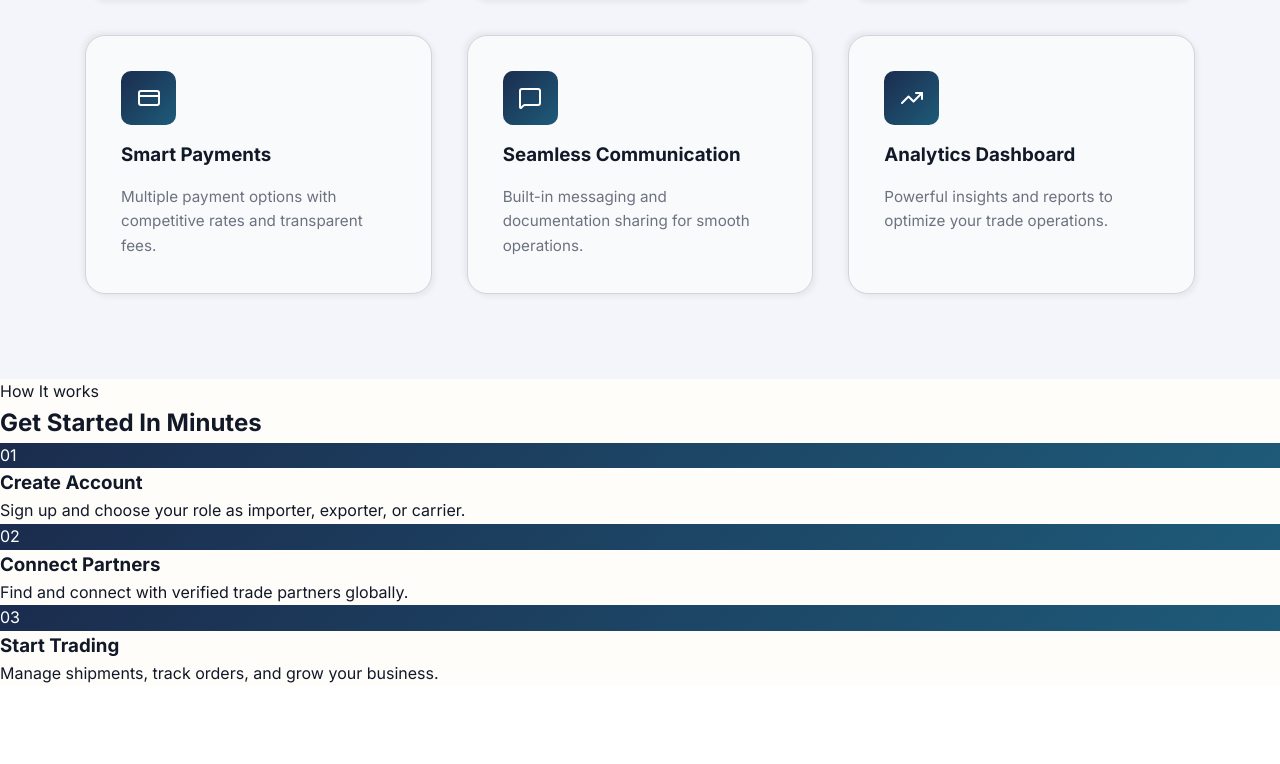
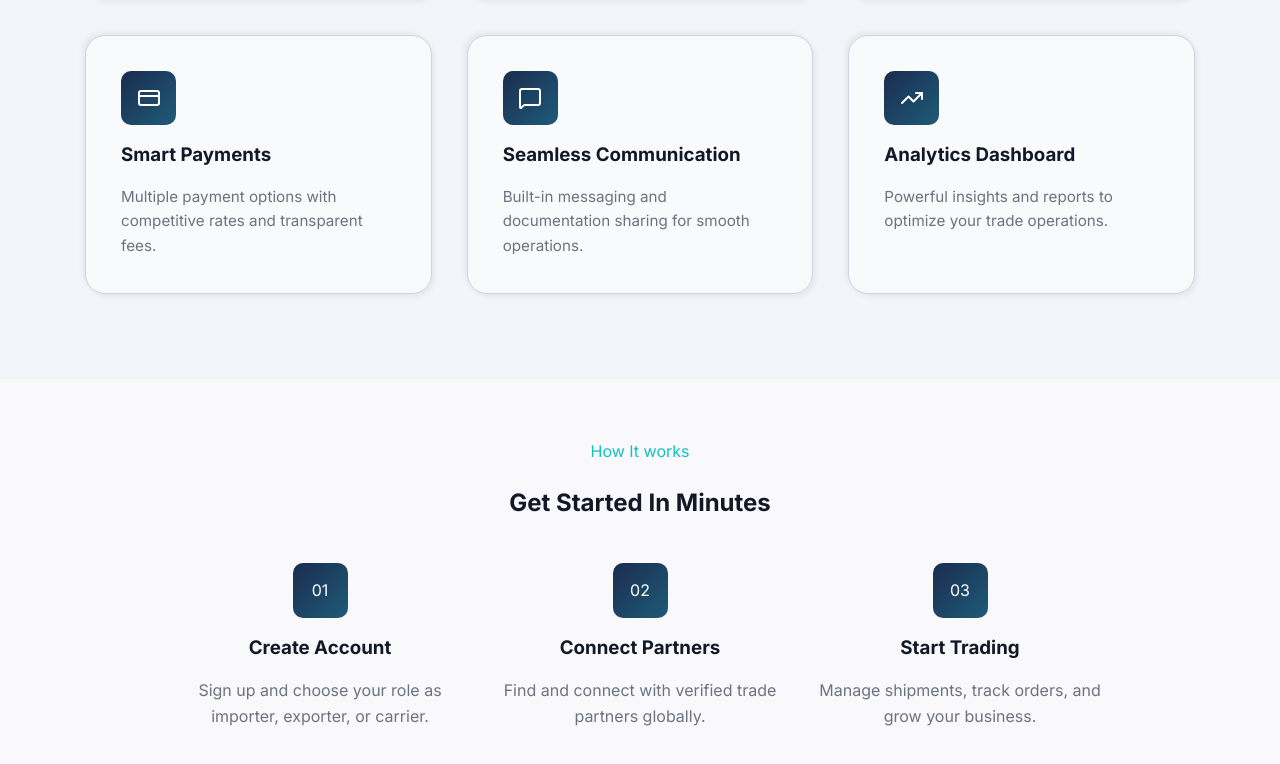
Before and after one commit to Ephantus2/import-export, a React app in the folder client/frontend/: page / in a window 1280 px wide. Shown: the part 1367-2131 px from the top of the page. Before the commit the page ends 2053 px from the top, so only its background shows below. Built offline with nearby package versions, Linux system fonts and the light colour scheme; the HTML template or start-up script is replaced by a standard one.

Commit message:
section 4

```diff
--- a/client/frontend/src/LandingPage.jsx
+++ b/client/frontend/src/LandingPage.jsx
@@ -161,7 +161,7 @@ const LandingPage = () => {
         </section>
         <section className={styles.section4}>
           <p className={styles.p11}>How It works</p>
-          <h2>Get Started In Minutes</h2>
+          <h1>Get Started In Minutes</h1>
             <div className={styles.section41}>
             {[
               { step: '01', title: 'Create Account', description: 'Sign up and choose your role as importer, exporter, or carrier.' },
@@ -176,7 +176,7 @@ const LandingPage = () => {
                   <span className={styles.step}>{item.step}</span>
                 </div>
                 <h3>{item.title}</h3>
-                <p>{item.description}</p>
+                <p className={styles.p12}>{item.description}</p>
               </div>
             ))}
           </div>
--- a/client/frontend/src/LandingPage.module.css
+++ b/client/frontend/src/LandingPage.module.css
@@ -262,16 +262,49 @@ rgb(255, 153, 0);
 /* section 4 */
 
 .section4{
-  background-color: rgba(255, 153, 0, 0.02);
+  background-color: rgba(236, 236, 241, 0.3);
+  padding: 60px;
+  display: flex;
+  flex-direction: column;
+  align-items: center;
+  justify-content: center;
+  gap: 20px;
 }
 
 .p11{
+  color: var(--teal-accent);
+}
+.section42{
+  display: flex;
+  justify-content: center;
+  align-items: center;
+  flex-direction: column;
+  max-width: 300px;
+  text-align: center;
+  gap: 15px;
+}
 
+.section41{
+  display: flex;
+  align-items: center;
+  justify-content: center;
+  margin: 20px;
+  gap: 20px;
 }
 
 .section421{
   background: var(--linear-gradient2);
+  padding: 15px 25px;
+  border-radius: 10px;
+  display: flex;
+  align-items: center;
+  justify-content: center;
+  max-width: 55px;
 }
 .step{
   color: white;
 }
+
+.p12{
+  color: var(--medium-gray);
+}
```
